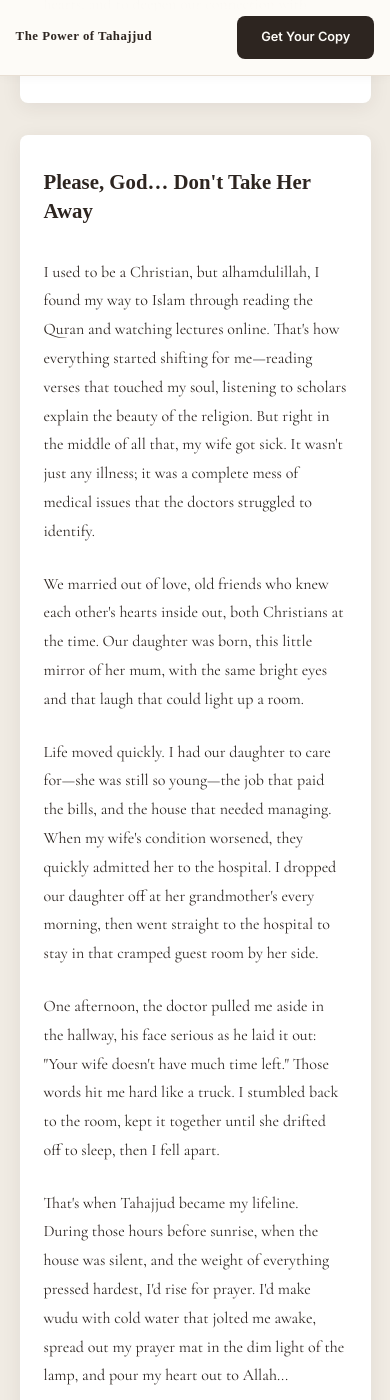
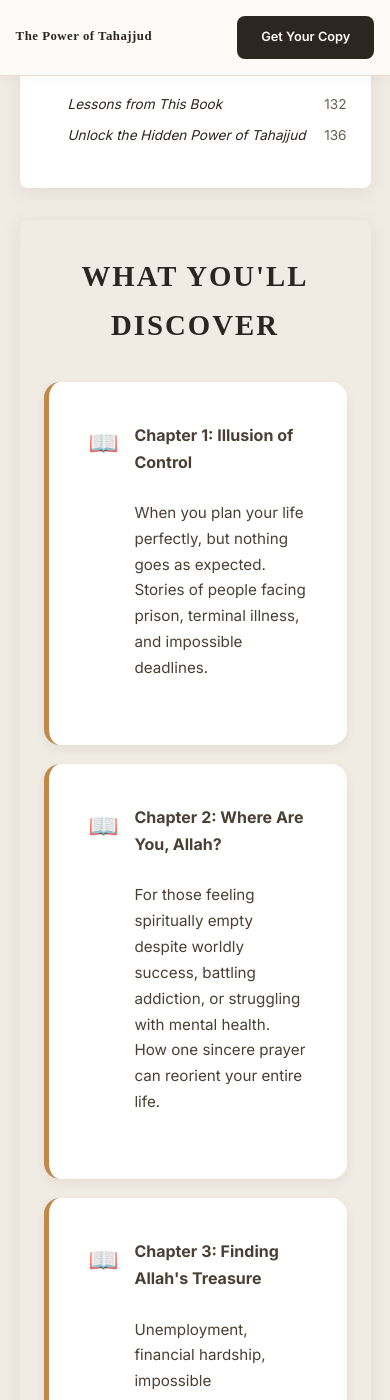
Before and after one commit to Omnitryx-Inc/tahajjud-fe-main, a Jekyll site: the page built from pages/index.html, in a window 390 px wide and 1400 px high, scrolled down 5241 px. Built offline with Jekyll 4.4.1, drawn with Linux system fonts in a browser that asks for light colours; some web fonts are replaced; some of the changed text lies outside the part shown.

Commit message:
adjustments

```diff
--- a/assets/css/main.v1.0.css
+++ b/assets/css/main.v1.0.css
@@ -440,6 +440,93 @@
 	font-weight: 600;
 }
 
+/* Testimonials Grid */
+.testimonials-grid {
+	max-width: 1100px;
+	margin: 0 auto;
+	display: grid;
+	grid-template-columns: repeat(3, 1fr);
+	gap: 2.5rem;
+}
+
+@media (max-width: 900px) {
+	.testimonials-grid {
+		grid-template-columns: 1fr;
+		max-width: 600px;
+	}
+}
+
+.testimonial-card {
+	background: var(--cream-white);
+	border: 1px solid rgba(0,0,0,0.07);
+	border-radius: 8px;
+	padding: 2rem;
+	text-align: center;
+}
+
+.testimonial-title {
+	font-family: 'Cormorant Garamond', serif;
+	font-size: 1.2rem;
+	font-weight: 700;
+	color: var(--text-dark);
+	margin-bottom: 1rem;
+}
+
+.testimonial-card .quote-text {
+	font-size: clamp(1rem, 2.5vw, 1.3rem);
+}
+
+/* Social Proof */
+.social-proof {
+	font-size: clamp(0.9rem, 2vw, 1.1rem);
+	color: var(--gold-primary);
+	font-weight: 600;
+	margin-bottom: 2.5rem;
+	text-align: left;
+}
+
+/* Chapter Discovery Cards */
+.chapter-discovery {
+	border: none !important;
+	background: transparent !important;
+}
+
+.chapter-cards {
+	display: flex;
+	flex-direction: column;
+	gap: 1.2rem;
+	margin-top: 1.5rem;
+}
+
+.chapter-card {
+	display: flex;
+	align-items: flex-start;
+	gap: 1rem;
+	background: var(--cream-light);
+	border-radius: 8px;
+	padding: 1.2rem 1.5rem;
+}
+
+.chapter-emoji {
+	font-size: 1.5rem;
+	flex-shrink: 0;
+	margin-top: 0.1rem;
+}
+
+.chapter-card-label {
+	font-weight: 700;
+	color: var(--text-dark);
+	margin-bottom: 0.3rem;
+	font-size: 1rem;
+}
+
+.chapter-card-desc {
+	font-size: 0.95rem;
+	color: var(--text-medium, #555);
+	line-height: 1.5;
+	margin: 0;
+}
+
 /* Chapters */
 .chapters {
 	padding: clamp(5rem, 12vw, 8rem) 5%;
@@ -729,6 +816,21 @@
 	color: var(--text-light);
 	font-weight: 700;
 	letter-spacing: 2px;
+}
+
+.author-linkedin {
+	display: inline-block;
+	margin-top: 1.5rem;
+	font-size: 0.95rem;
+	color: var(--gold-primary);
+	font-weight: 600;
+	text-decoration: none;
+	border-bottom: 1px solid transparent;
+	transition: border-color 0.2s;
+}
+
+.author-linkedin:hover {
+	border-bottom-color: var(--gold-primary);
 }
 
 /* Final CTA */
--- a/pages/index.html
+++ b/pages/index.html
@@ -12,18 +12,20 @@
             <h1>The Power of <span class="gold">Tahajjud</span></h1>
             <p class="hero-subtitle">Real Stories of Success and Miracles</p>
 
+            <p class="social-proof">Over 1,300 people already have this book. Join them.</p>
+
             <div class="value-props">
                 <div class="value-prop">
                     <div class="value-icon">✓</div>
                     <div class="value-prop-text">
-                        <strong>15 Real Stories of Transformation</strong>
+                        <strong>Real Stories of Transformation</strong>
                         <p>Actual people who witnessed miracles through night prayer</p>
                     </div>
                 </div>
                 <div class="value-prop">
                     <div class="value-icon">✓</div>
                     <div class="value-prop-text">
-                        <strong>5 Life-Changing Chapters</strong>
+                        <strong>Life-Changing Chapters</strong>
                         <p>Every struggle you face has a path back to Allah</p>
                     </div>
                 </div>
@@ -81,14 +83,33 @@
     </div>
 </section>
 
-<!-- Quote -->
+<!-- Testimonials -->
 <section class="quote-section">
-    <div class="quote-content">
-        <div class="stars-decoration">★ ★ ★ ★ ★</div>
-        <p class="quote-text">
-            "This book came into my life exactly when I needed it. The stories are so powerful and relatable. I've started praying Tahajjud regularly, and I can already feel the difference in my life."
-        </p>
-        <p class="quote-author">— Sarah M., Toronto</p>
+    <div class="testimonials-grid">
+        <div class="testimonial-card">
+            <div class="stars-decoration">★ ★ ★ ★ ★</div>
+            <p class="testimonial-title">The Muslim version of Chicken Soup for the Soul</p>
+            <p class="quote-text">
+                "This book is so beautifully written. Completely unputdownable. From the very first account I was moved and reminded of the hope that we as Muslims are blessed with. There is a story that speaks to each struggle many of us face in this life, something will resonate with you. I can almost guarantee it."
+            </p>
+            <p class="quote-author">— Shabnam, United Kingdom</p>
+        </div>
+        <div class="testimonial-card">
+            <div class="stars-decoration">★ ★ ★ ★ ★</div>
+            <p class="testimonial-title">The book that shaped my Tahajjud</p>
+            <p class="quote-text">
+                "Truly motivating and inspiring. Read this book in one night and honestly it changes your Tahajjud experience completely. Teaches you about Tawwakul and complete reliance on Allah. This book contains some unreal experiences and stories. You won't regret reading this one!"
+            </p>
+            <p class="quote-author">— R.R., United Kingdom</p>
+        </div>
+        <div class="testimonial-card">
+            <div class="stars-decoration">★ ★ ★ ★ ★</div>
+            <p class="testimonial-title">Well written, very engaging!</p>
+            <p class="quote-text">
+                "An amazing, well written book. The stories are written in an engaging manner and love the reflection section! It really makes you think and ponder on how you can apply it to your life. A great means of Sadqah Jariyah and I'm sure every reader will take benefit from this book inshallah!"
+            </p>
+            <p class="quote-author">— A.C., United Kingdom</p>
+        </div>
     </div>
 </section>
 
@@ -170,34 +191,45 @@
                 <p class="preview-text">By reading these stories, you can see the power of Tahajjud in action. Ordinary people have used it to seek Allah's help, guidance, and relief in their daily struggles, and you can unlock the same power for yourself. Turning to Allah at night can bring blessings, solutions, and a deeper connection with Him that we all seek.</p>
             </div> -->
 
-            <!-- Chapter One Opening -->
-            <div class="preview-page">
-                <h3 class="page-title">Chapter One</h3>
-                <h4 class="page-subtitle">Illusion of Control</h4>
-
-                <p class="preview-text">Life rarely goes as we imagine. We make plans, work hard, and try to prepare for every outcome, yet there are moments when events slip beyond our control. It can feel frustrating, helpless, and even frightening. We all have areas in our lives where control seems just out of reach—circumstances that no amount of effort or preparation can fully manage.</p>
-
-                <p class="preview-text">In this chapter, we examine that reality through different experiences. One story follows a husband as he navigates profound challenges in his family life, confronting situations he cannot change, no matter how much he wishes he could. The other tells of a man imprisoned, physically confined and at the mercy of decisions far beyond his control. Both journeys show that life can push us to limits we never expected, testing our patience, resilience, and faith.</p>
-
-                <p class="preview-text">These stories reveal a key truth: control is often just an illusion. We might feel trapped by circumstances, burdened by uncertainty, or even powerless when outcomes depend on others or on external factors. Still, even in those moments, there is a chance to grow, to strengthen our hearts, and to deepen our connection with Allah, especially through Tahajjud.</p>
-            </div>
-
-            <!-- Story Preview -->
-            <div class="preview-page">
-                <h4 class="story-title">Please, God… Don't Take Her Away</h4>
-
-                <p class="preview-text">I used to be a Christian, but alhamdulillah, I found my way to Islam through reading the Quran and watching lectures online. That's how everything started shifting for me—reading verses that touched my soul, listening to scholars explain the beauty of the religion. But right in the middle of all that, my wife got sick. It wasn't just any illness; it was a complete mess of medical issues that the doctors struggled to identify.</p>
-
-                <p class="preview-text">We married out of love, old friends who knew each other's hearts inside out, both Christians at the time. Our daughter was born, this little mirror of her mum, with the same bright eyes and that laugh that could light up a room.</p>
-
-                <p class="preview-text">Life moved quickly. I had our daughter to care for—she was still so young—the job that paid the bills, and the house that needed managing. When my wife's condition worsened, they quickly admitted her to the hospital. I dropped our daughter off at her grandmother's every morning, then went straight to the hospital to stay in that cramped guest room by her side.</p>
-
-                <p class="preview-text">One afternoon, the doctor pulled me aside in the hallway, his face serious as he laid it out: "Your wife doesn't have much time left." Those words hit me hard like a truck. I stumbled back to the room, kept it together until she drifted off to sleep, then I fell apart.</p>
-
-                <p class="preview-text">That's when Tahajjud became my lifeline. During those hours before sunrise, when the house was silent, and the weight of everything pressed hardest, I'd rise for prayer. I'd make wudu with cold water that jolted me awake, spread out my prayer mat in the dim light of the lamp, and pour my heart out to Allah...</p>
-
-                <div class="preview-continue">
-                    <p><em>Continue reading to discover how this story unfolds and witness the power of Tahajjud in the darkest moments...</em></p>
+            <!-- What You'll Discover -->
+            <div class="preview-page chapter-discovery">
+                <h3 class="page-title">WHAT YOU'LL DISCOVER</h3>
+                <div class="chapter-cards">
+                    <div class="chapter-card">
+                        <span class="chapter-emoji">📖</span>
+                        <div class="chapter-card-content">
+                            <p class="chapter-card-label">Chapter 1: Illusion of Control</p>
+                            <p class="chapter-card-desc">When you plan your life perfectly, but nothing goes as expected. Stories of people facing prison, terminal illness, and impossible deadlines.</p>
+                        </div>
+                    </div>
+                    <div class="chapter-card">
+                        <span class="chapter-emoji">📖</span>
+                        <div class="chapter-card-content">
+                            <p class="chapter-card-label">Chapter 2: Where Are You, Allah?</p>
+                            <p class="chapter-card-desc">For those feeling spiritually empty despite worldly success, battling addiction, or struggling with mental health. How one sincere prayer can reorient your entire life.</p>
+                        </div>
+                    </div>
+                    <div class="chapter-card">
+                        <span class="chapter-emoji">📖</span>
+                        <div class="chapter-card-content">
+                            <p class="chapter-card-label">Chapter 3: Finding Allah's Treasure</p>
+                            <p class="chapter-card-desc">Unemployment, financial hardship, impossible circumstances. Discover how true provision comes only from Allah.</p>
+                        </div>
+                    </div>
+                    <div class="chapter-card">
+                        <span class="chapter-emoji">📖</span>
+                        <div class="chapter-card-content">
+                            <p class="chapter-card-label">Chapter 4: Love, Written Before the Heavens</p>
+                            <p class="chapter-card-desc">Finding a spouse, infertility struggles, building families the halal way. Real stories of patience rewarded.</p>
+                        </div>
+                    </div>
+                    <div class="chapter-card">
+                        <span class="chapter-emoji">📖</span>
+                        <div class="chapter-card-content">
+                            <p class="chapter-card-label">Chapter 5: Between Pain and Qadr</p>
+                            <p class="chapter-card-desc">When suffering feels unbearable. Learn to view trials as part of Allah's wisdom, where every tear holds meaning.</p>
+                        </div>
+                    </div>
                 </div>
             </div>
         </div>
@@ -213,7 +245,7 @@
 <section class="author">
     <div class="author-container">
         <h2 class="section-title">About the Author</h2>
-        <p class="author-name">Jawwad Ahmed Abbasi</p>
+        <p class="author-name"><a href="https://www.linkedin.com/in/jaabbasi/" target="_blank" rel="noopener noreferrer" class="author-linkedin">Jawwad Ahmed Abbasi</a></p>
         <p class="author-bio">
             Writes about the overlooked power of Tahajjud and the path it offers back to Allah. Through real stories of hardship, hope, and perseverance, he speaks to those who are struggling and reminds them that returning to Allah brings strength and closeness when nothing else does.
         </p>
--- a/pages/support.html
+++ b/pages/support.html
@@ -565,7 +565,7 @@
             Fajr because of what they read — that is worth everything. Your support doesn't
             just fund a book. It helps someone find their way back to Allah.
         </p>
-        <p class="author-note-name">Jawwad Ahmed Abbasi</p>
+        <p class="author-note-name"><a href="https://www.linkedin.com/in/jaabbasi/" target="_blank" rel="noopener noreferrer" class="author-linkedin">Jawwad Ahmed Abbasi</a></p>
         <p class="author-note-title">Author, The Power of Tahajjud</p>
     </div>
 </section>
```
